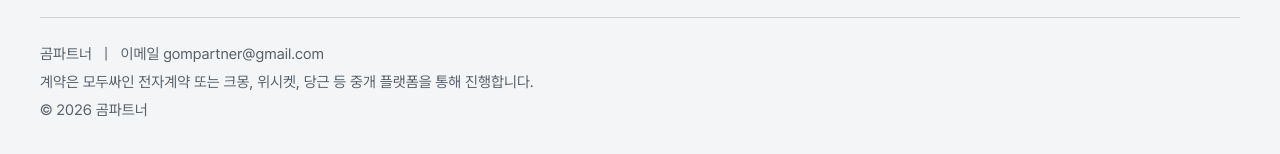
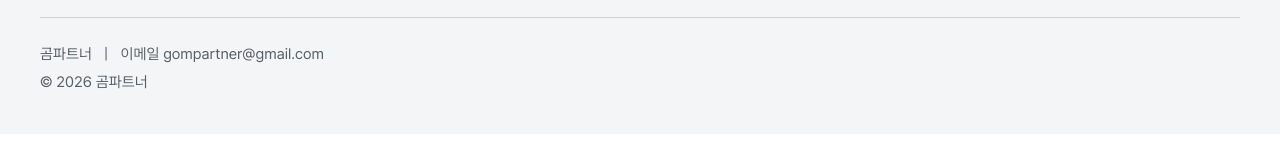
Before and after one commit to gompartner/gompartner.github.io, a Next.js app: page / in a window 1280 px wide. Shown: the part 3081-3235 px from the top of the page. Built offline with nearby package versions, Linux system fonts and the light colour scheme; no server answers.

Commit message:
바닥글 계약 안내 문구 제거

```diff
--- a/components/layout/Footer.tsx
+++ b/components/layout/Footer.tsx
@@ -48,7 +48,6 @@ export function Footer() {
               </a>
             </span>
           </p>
-          <p className="mt-1">계약은 모두싸인 전자계약 또는 크몽, 위시켓, 당근 등 중개 플랫폼을 통해 진행합니다.</p>
           <p className="mt-1">
             © {currentYear} {profile.name}
           </p>
```
